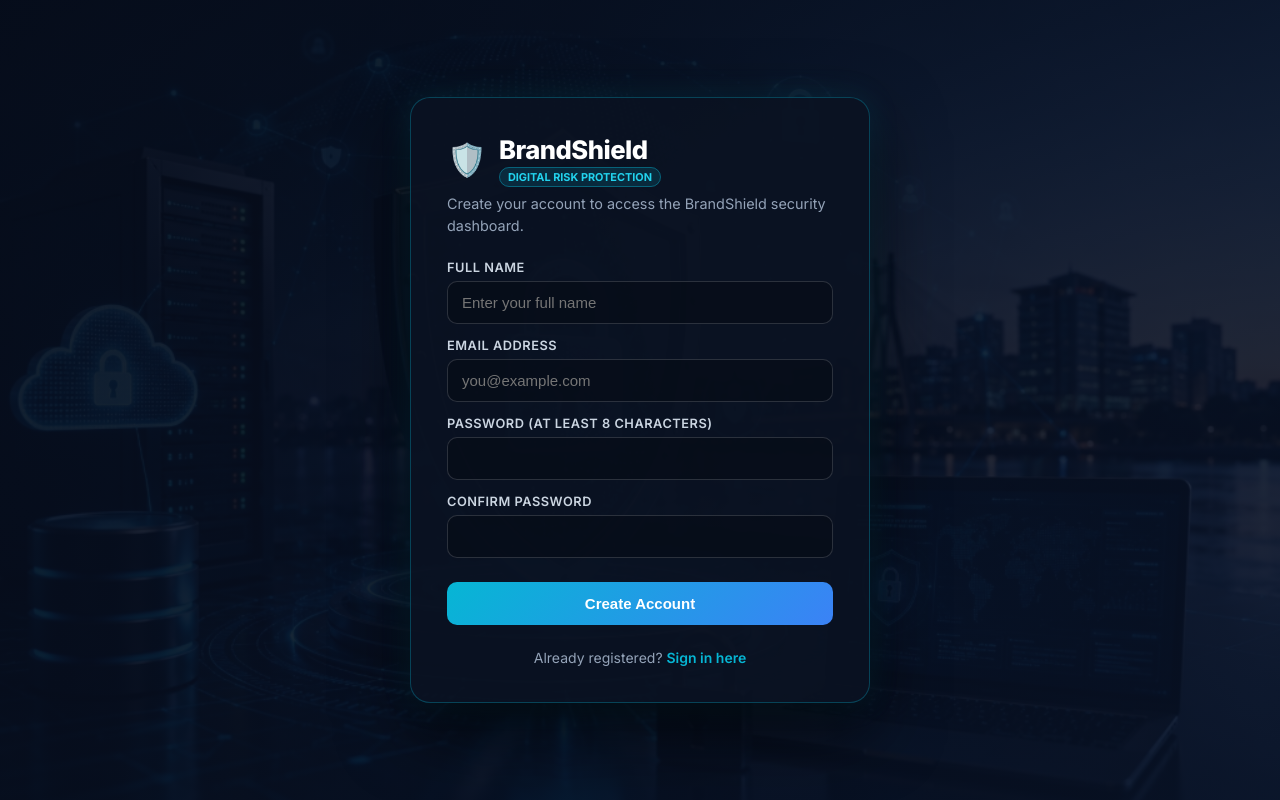
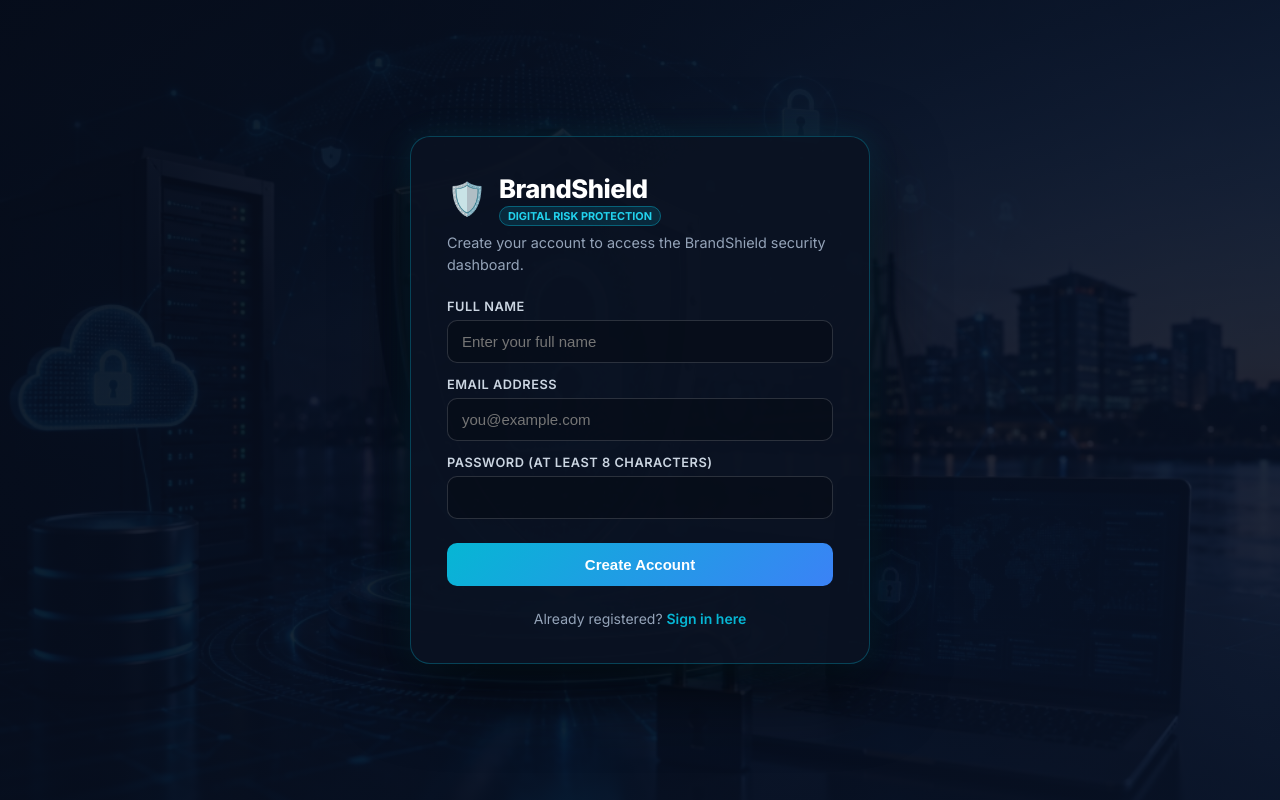
Before and after one commit to sharonkutty07-lgtm/BrandShield, a FastAPI app: page /register in a window 1280 px wide. Run offline with FastAPI, Linux system fonts and the light colour scheme.

Commit message:
Remove confirm password and OTP verification

```diff
--- a/app/main.py
+++ b/app/main.py
@@ -364,7 +364,6 @@ def register_submit(
     full_name: str = Form(""),
     email: str = Form(""),
     password: str = Form(""),
-    confirm_password: str = Form(""),
 ):
     full_name = (full_name or "").strip()
     email = (email or "").strip().lower()
@@ -381,11 +380,6 @@ def register_submit(
         return RedirectResponse(
             url="/register?message=" + quote("Password must be at least 8 characters."), status_code=303
         )
-    if password != confirm_password:
-        return RedirectResponse(
-            url="/register?message=" + quote("Passwords do not match."), status_code=303
-        )
-
     db = SessionLocal()
     try:
         user = db.query(User).filter(User.email == email).first()
--- a/app/templates/register.html
+++ b/app/templates/register.html
@@ -39,8 +39,6 @@ a:hover { text-decoration:underline; }
     <input id="email" name="email" type="email" autocomplete="email" placeholder="you@example.com" maxlength="255" required>
     <label for="password">Password (at least 8 characters)</label>
     <input id="password" name="password" type="password" autocomplete="new-password" minlength="8" required>
-    <label for="confirm_password">Confirm Password</label>
-    <input id="confirm_password" name="confirm_password" type="password" autocomplete="new-password" minlength="8" required>
     <button type="submit">Create Account</button>
   </form>
   <div class="foot">Already registered? <a href="/login">Sign in here</a></div>
```
